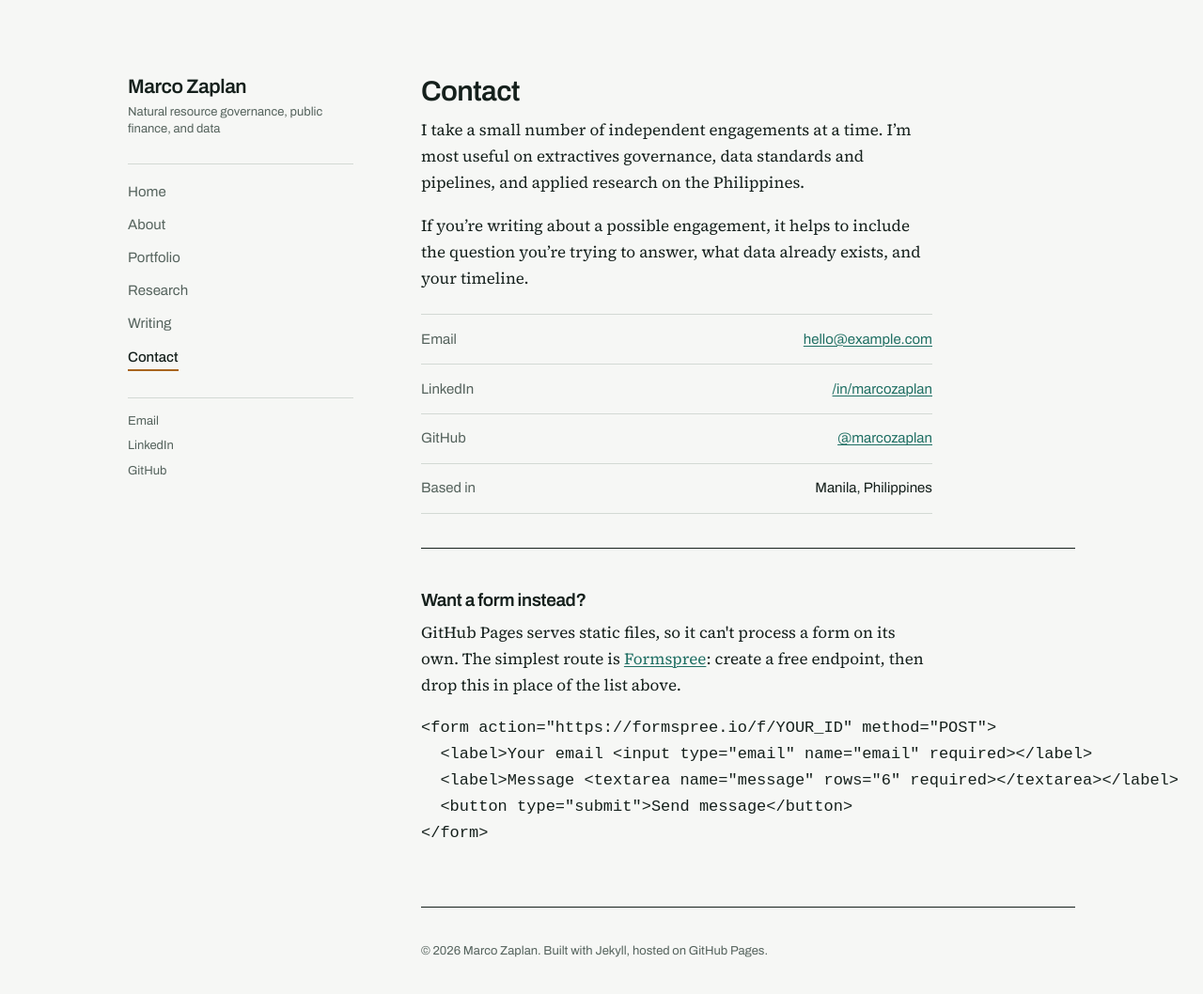
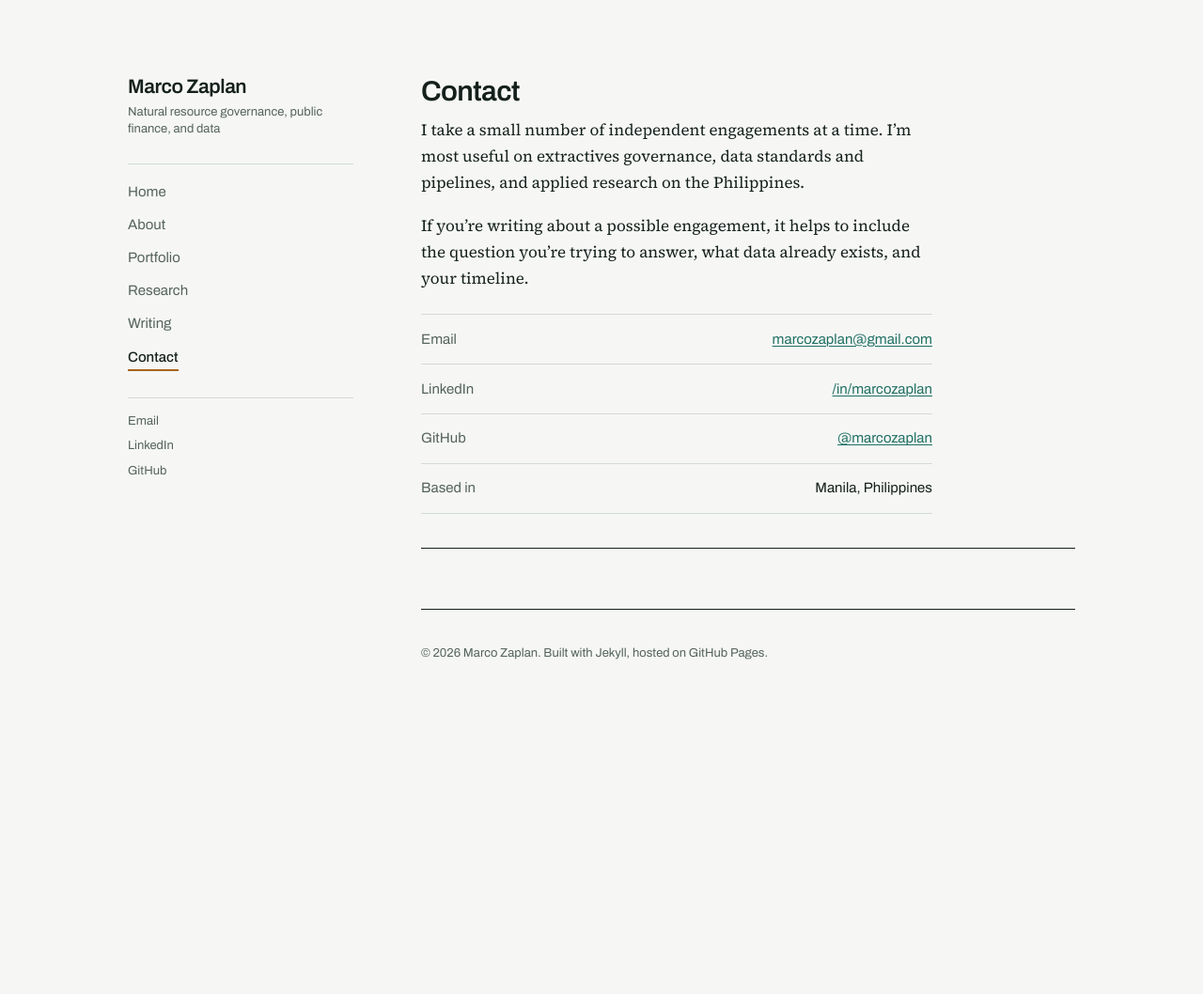
Before and after one commit to marcozaplan/marcozaplan.github.io, a Jekyll site: the page built from contact.md, in a window 1280 px wide and 1137 px high. Shown: the top 1058 px of the window at 94% size. Built offline with Jekyll 4.4.1, drawn with Linux system fonts in a browser that asks for light colours.

Commit message:
Updated contact details

````diff
--- a/contact.md
+++ b/contact.md
@@ -16,24 +16,10 @@ If you're writing about a possible engagement, it helps to include the question
 you're trying to answer, what data already exists, and your timeline.
 
 <ul class="contact-list">
-  <li><span class="k">Email</span> <a href="mailto:hello@example.com">hello@example.com</a></li>
+  <li><span class="k">Email</span> <a href="mailto:marcozaplan@gmail.com">marcozaplan@gmail.com</a></li>
   <li><span class="k">LinkedIn</span> <a href="https://www.linkedin.com/in/marcozaplan">/in/marcozaplan</a></li>
   <li><span class="k">GitHub</span> <a href="https://github.com/marcozaplan">@marcozaplan</a></li>
   <li><span class="k">Based in</span> Manila, Philippines</li>
 </ul>
 
 <hr class="strata" aria-hidden="true">
-
-<h2>Want a form instead?</h2>
-
-<p>GitHub Pages serves static files, so it can't process a form on its own.
-The simplest route is <a href="https://formspree.io">Formspree</a>: create a
-free endpoint, then drop this in place of the list above.</p>
-
-```html
-<form action="https://formspree.io/f/YOUR_ID" method="POST">
-  <label>Your email <input type="email" name="email" required></label>
-  <label>Message <textarea name="message" rows="6" required></textarea></label>
-  <button type="submit">Send message</button>
-</form>
-```
````
